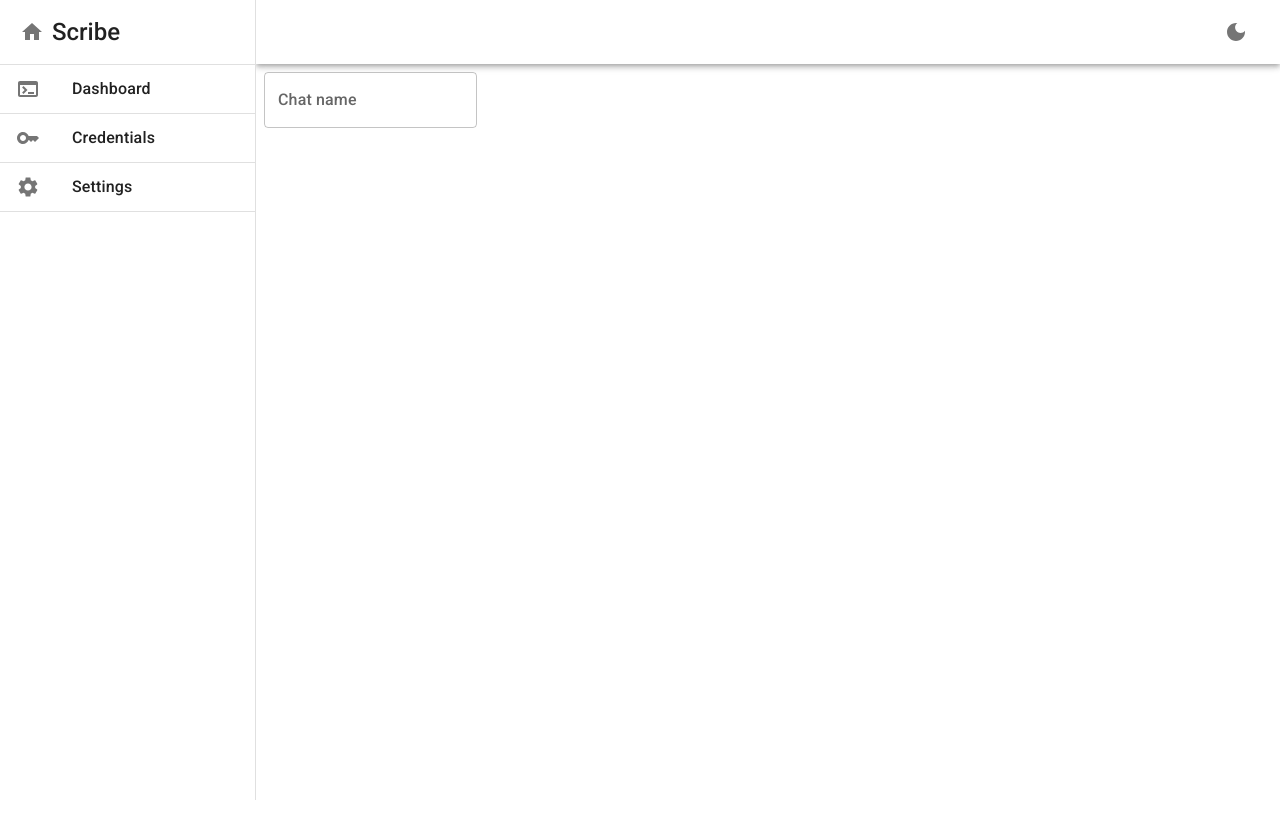
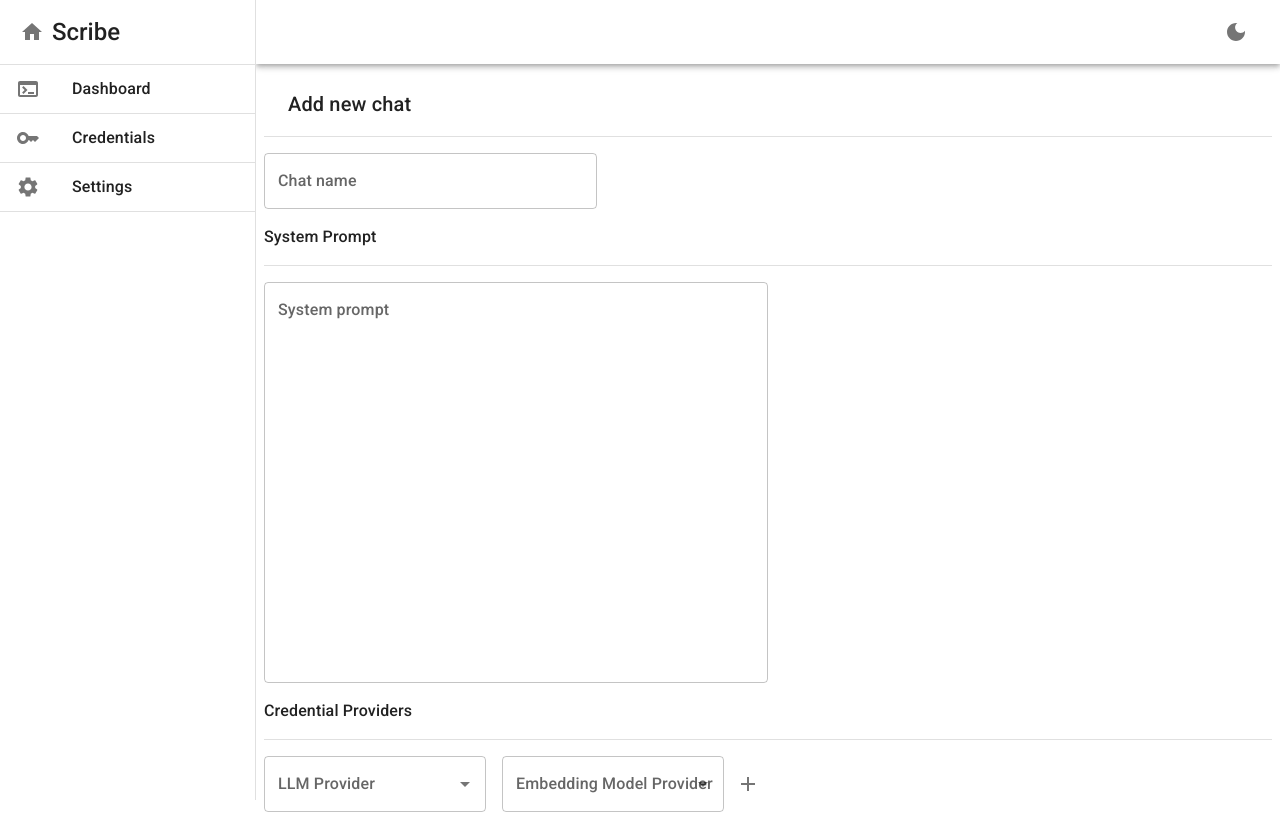
Before and after one commit to panalexeu/scribe_rag, a Next.js app in the folder scribe_ui/: page /dashboard/add-new-chat in a window 1280 px wide. Built offline with nearby package versions, Linux system fonts and the light colour scheme.

Commit message:
added add new chat endpoint

```diff
--- a/scribe_ui/src/app/dashboard/add-new-chat/page.tsx
+++ b/scribe_ui/src/app/dashboard/add-new-chat/page.tsx
@@ -1,19 +1,116 @@
+'use client';
+
 import {
     Box,
-    TextField
+    TextField,
+    Toolbar,
+    Typography,
+    Divider,
+    Stack,
+    Autocomplete,
+    IconButton,
+    Tooltip
 } from '@mui/material';
+import AddIcon from '@mui/icons-material/Add';
+import {useRouter} from 'next/navigation';
 
 export default function Page() {
+    const router = useRouter();
+
     return (
         <Box>
-            {/* First row*/}
-            <Box>
-                {/* Chat name */}
-                <TextField
-                    label={'Chat name'}
-                />
-            </Box>
+            {/* Info */}
+            <Toolbar>
+                <Typography
+                    variant={'h6'}
+                >
+                    Add new chat
+                </Typography>
+            </Toolbar>
 
+            <Divider/>
+
+            <Stack
+                marginTop={2}
+                gap={2}
+            >
+                {/* CHAT */}
+
+                <Box
+                    display={'flex'}
+                    flexDirection={'row'}
+                    gap={2}
+                    width={'33%'}
+                >
+                    {/* Chat name */}
+                    <TextField
+                        label={'Chat name'}
+                        sx={{flexGrow: 1}}
+                    />
+                </Box>
+
+                {/* SYSTEM PROMPT*/}
+                <Typography>
+                    System Prompt
+                </Typography>
+                <Divider/>
+
+                <Box
+                    display={'flex'}
+                    flexDirection={'row'}
+                    gap={2}
+                    width={'50%'}
+                >
+                    {/* Chat name */}
+                    <TextField
+                        label={'System prompt'}
+                        multiline={true}
+                        minRows={16}
+                        sx={{flexGrow: 1}}
+                    />
+                </Box>
+
+
+                {/* CREDENTIAL PROVIDERS*/}
+                <Typography>
+                    Credential Providers
+                </Typography>
+                <Divider/>
+
+                <Box
+                    display={'flex'}
+                    flexDirection={'row'}
+                    gap={2}
+                    width={'50%'}
+                >
+                    {/*LLM*/}
+                    <Autocomplete
+                        renderInput={
+                            (params) => <TextField {...params} label={'LLM Provider'}/>
+                        }
+                        options={['OpenAI', 'Anthropic']}
+                        sx={{flexGrow: 0.5}}
+                    />
+
+                    {/*Embedding model*/}
+                    <Autocomplete
+                        renderInput={
+                            (params) => <TextField {...params} label={'Embedding Model Provider'}/>
+                        }
+                        options={['OpenAI', 'Anthropic']}
+                        sx={{flexGrow: 0.5}}
+                    />
+
+                    <Tooltip title={'Add new credential provider'}>
+                        <IconButton
+                            edge={'start'}
+                            onClick={() => router.push('/credentials')}
+                        >
+                            <AddIcon/>
+                        </IconButton>
+                    </Tooltip>
+                </Box>
+            </Stack>
         </Box>
     );
 }
--- a/scribe_ui/src/app/dashboard/page.tsx
+++ b/scribe_ui/src/app/dashboard/page.tsx
@@ -56,8 +56,6 @@ export default function Page() {
                     }
                 />
 
-                <Divider orientation={'vertical'}/>
-
                 {/* Add chat button*/}
                 <Tooltip
                     title={'Add new chat'}
@@ -68,6 +66,7 @@ export default function Page() {
                                 router.push('/dashboard/add-new-chat');
                             }
                         }
+                        edge={'end'}
                     >
                         <AddIcon/>
                     </IconButton>
```
